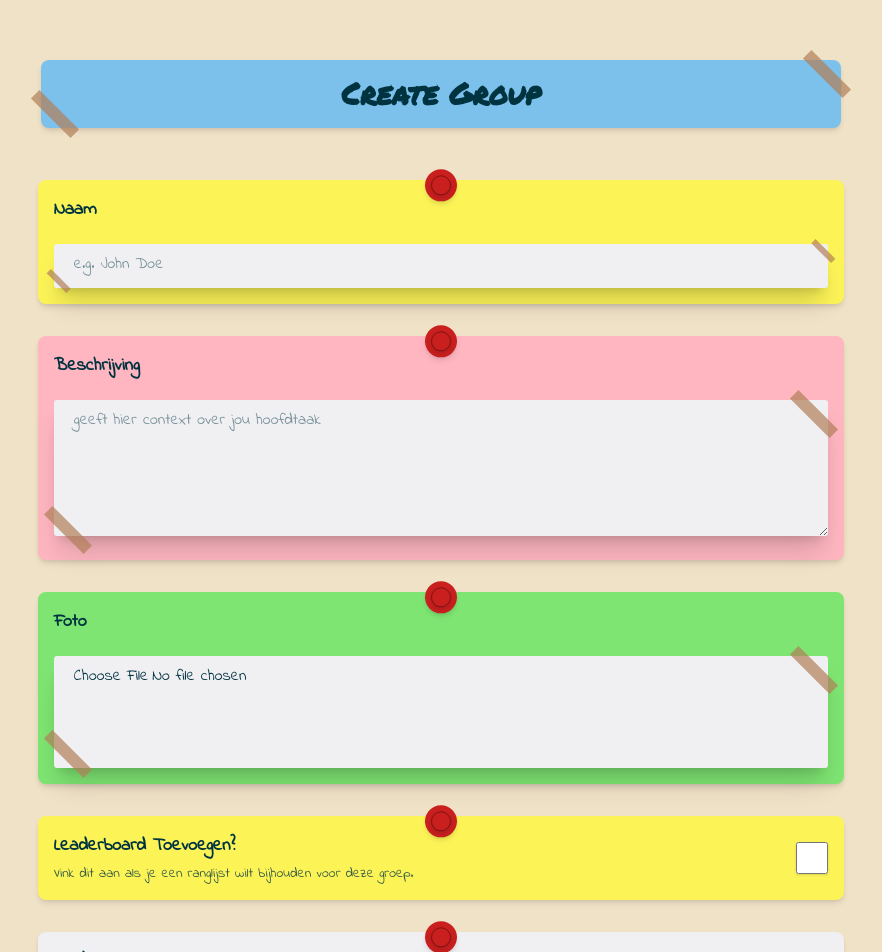
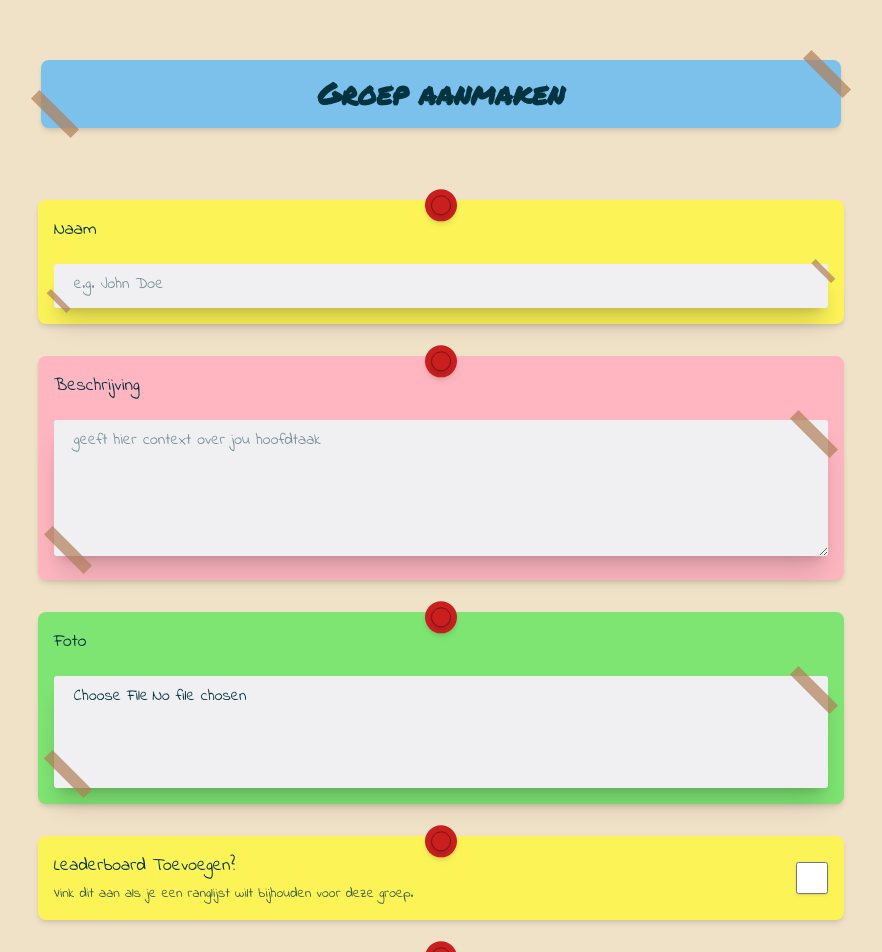
Before and after one commit to dingoskye/tle8-startup, a React (Vite) app in the folder front-end/: page /groupmaken in a window 1280 px wide. Shown: the top 952 px of the page, without its empty margins (199-1081 px from the left). Built offline with nearby package versions, Linux system fonts and the light colour scheme.

Commit message:
Rename CreateGroup component to create-group and update form labels for consistency code review angepast

```diff
--- a/front-end/src/App.jsx
+++ b/front-end/src/App.jsx
@@ -8,7 +8,7 @@ import GroupOverview from "@/pages/group-overview.jsx";
 import Welcome from "@/pages/welcome.jsx";
 import {ErrorPage} from "@/pages/Error.jsx";
 import GroupDetails from "@/pages/group-details.jsx";
-import CreateGroup from "@/pages/CreateGroup.jsx";
+import CreateGroup from "@/pages/create-group.jsx";
 
 function App() {
 
--- a/front-end/src/pages/CreateGroup.jsx
+++ b/front-end/src/pages/create-group.jsx
@@ -1,10 +1,11 @@
-import {useEffect, useState} from 'react';
+import {useEffect, useState, useRef} from 'react';
 import {Card} from "@/components/ui/cards.jsx";
 import Tape from "@/components/ui/tape.jsx";
 import Punaise from "@/components/ui/punaise.jsx";
+import { useApi } from "@/context/api-context.jsx";
+import { User } from 'lucide-react';
+// MOCK DATA: Acting as a temporary database for the frontend prototype.
 
-// MOCK DATA: Acting as a temporary database for the frontend prototype.
-// Once the backend is connected, this will be replaced by an API fetch call.
 const mockFriendsList = [
     {id: '1', name: 'John Doe'},
     {id: '2', name: 'Barry Berry'},
@@ -24,6 +25,8 @@ const CreateGroup = () => {
     const [errors, setErrors] = useState({});
     const [isSubmitting, setIsSubmitting] = useState(false);
     const [submitMessage, setSubmitMessage] = useState(null);
+    const { apiFetch } = useApi();
+    const plusButtonRef = useRef(null);
 
     const handleCreateGroup = async (e) => {
         e.preventDefault();
@@ -75,35 +78,28 @@ const CreateGroup = () => {
         setIsSubmitting(true);
 
         try {
-            // We append the selected members to the formData
-            // For a file upload (FormData), we need to send the members array properly.
-            // A common way is to send it as a JSON string.
             formData.append('members', JSON.stringify(selectedMembers.map(m => m.id)));
 
-            // Replace 'http://localhost:8080/api/groups' with your actual backend URL
-            const response = await fetch('http://127.0.0.1:8000', {
+            // 1. Use apiFetch instead of standard fetch.
+            // 2. Set the endpoint path
+            const data = await apiFetch('/api/group/create', {
                 method: 'POST',
-
                 body: formData,
             });
 
-            if (!response.ok) {
-                throw new Error(`HTTP error! status: ${response.status}`);
-            }
-
-            const data = await response.json();
+            // Handle success response
             console.log("Success:", data);
 
             // Clear form and show success
             e.target.reset();
             setSelectedMembers([]);
-            setSubmitMessage({type: 'success', text: 'Group created successfully!'});
+            setSubmitMessage({type: 'success', text: 'Groep succesvol aangemaakt!'});
 
         } catch (error) {
             console.error("Error submitting form:", error);
             setSubmitMessage({
                 type: 'error',
-                text: 'Failed to create group. Please check your connection and try again.'
+                text: 'Het aanmaken van de groep is mislukt. Controleer uw verbinding en probeer het opnieuw.'
             });
         } finally {
             setIsSubmitting(false);
@@ -111,14 +107,13 @@ const CreateGroup = () => {
     };
 
     return (
-        <main className="bg-background w-full min-h-screen flex flex-col pb-10">
-
+        <>
             {/* --- HEADER SECTION --- */}
             <header role="banner" className="text-center p-1 mt-10 mb-10 relative">
                 <div className="bg-primary w-[70%] mx-auto p-4 rounded-lg shadow-md relative">
                     <Tape variant="big-r"/>
                     <Tape variant="big-l"/>
-                    <h1 className="text-3xl font-bold font-headers">Create Group</h1>
+                    <h1 className="text-3xl font-bold font-headers">Groep aanmaken</h1>
                 </div>
             </header>
 
@@ -131,17 +126,17 @@ const CreateGroup = () => {
 
             <form className="flex flex-col items-center gap-6" onSubmit={handleCreateGroup}>
 
-                {/* --- NAAM SECTION --- */}
+                {/* --- NAME SECTION --- */}
                 <div className="w-[70%]">
                     <Card variant="tertiary">
-                        <label htmlFor="naam" className="block mb-2 font-bold text-lg">Naam</label>
+                        <label htmlFor="name" className="block mb-2 font-headings text-lg">Naam</label>
                         <div className="w-full relative">
 
                             <Tape variant="small-r"/>
                             <Tape variant="small-l"/>
 
                             <input
-                                id="naam"
+                                id="name"
                                 className="w-full bg-bg-white shadow-xl/15 rounded-[3px] pl-5 pt-2 pb-3"
                                 type="text"
                                 name="name"
@@ -152,16 +147,16 @@ const CreateGroup = () => {
                     </Card>
                 </div>
 
-                {/* --- BESCHRIJVING SECTION --- */}
+                {/* --- DESCRIPTION SECTION --- */}
                 <div className="w-[70%]">
                     <Card variant="quaternary">
-                        <label htmlFor="beschrijving" className="block mb-2 font-bold text-lg">Beschrijving</label>
+                        <label htmlFor="description" className="block mb-2 font-headings text-lg">Beschrijving</label>
 
                         <div className="relative">
                             <Tape variant="big-r"/>
                             <Tape variant="big-l"/>
                             <textarea
-                                id="beschrijving"
+                                id="description"
                                 className="w-full bg-bg-white shadow-xl/15 rounded-[3px] pl-5 pr-5 pt-2 pb-20"
                                 name="description"
                                 placeholder="geeft hier context over jou hoofdtaak"
@@ -173,18 +168,18 @@ const CreateGroup = () => {
                     </Card>
                 </div>
 
-                {/* --- FOTO SECTION --- */}
+                {/* --- PHOTO SECTION --- */}
                 <div className="w-[70%] ">
                     <Card variant="secondary">
 
-                        <label htmlFor="foto" className="block mb-2 font-bold text-lg">Foto</label>
+                        <label htmlFor="photo" className="block mb-2 font-headings text-lg">Foto</label>
                         <div className="relative">
                             <Tape variant="big-r"/>
                             <Tape variant="big-l"/>
                             <input
                                 className="w-full bg-bg-white shadow-xl/15 rounded-[3px] pl-5 pr-5 pt-2 pb-20 cursor-pointer"
                                 type="file"
-                                id="foto"
+                                id="photo"
                                 name="photo"
                                 accept="image/png, image/jpeg, image/webp"
                             />
@@ -198,7 +193,7 @@ const CreateGroup = () => {
                     <Card variant="tertiary">
                         <div className="flex items-center justify-between w-full">
                             <div>
-                                <label htmlFor="leaderboard" className="block font-bold text-lg cursor-pointer">
+                                <label htmlFor="leaderboard" className="block font-headings text-lg cursor-pointer">
                                     Leaderboard Toevoegen?
                                 </label>
                                 <p className="text-sm opacity-80 mt-1">
@@ -217,7 +212,7 @@ const CreateGroup = () => {
                     </Card>
                 </div>
 
-                {/* --- LEDEN (MEMBERS) SECTION --- */}
+                {/* --- MEMBERS SECTION --- */}
                 <div className="w-[70%]">
                     <Card variant="white">
                         <h2 className="block text-2xl font-bold mb-4">Leden:</h2>
@@ -233,31 +228,30 @@ const CreateGroup = () => {
                                      className="relative mt-4 bg-bg-white p-2 pt-4 rounded-sm shadow-md flex flex-col items-center shrink-0 w-24">
 
                                     {/* --- THE CLICKABLE PUNAISE --- */}
+
                                     <button
                                         type="button"
-                                        // This filters out the clicked member, effectively removing them from the array
                                         onClick={() => setSelectedMembers(selectedMembers.filter(m => m.id !== member.id))}
-                                        className="z-10 hover  cursor-pointer"
+                                         className="z-10 cursor-pointer rounded-full focus-visible:outline-none focus-visible:ring-4 focus-visible:ring-black hover:scale-110 transition-transform"
                                         aria-label={`Verwijder ${member.name}`}
                                         title="Verwijder lid"
                                     >
-
                                         <Punaise/>
                                     </button>
+
+                                    {/* Placeholder Avatar */}
+                                    <User className="w-10 h-10 mb-1 text-black bg-bg-white border-2 border-black rounded-full p-1" />
 
                                     <span
                                         className="text-xs mb-2 whitespace-nowrap overflow-hidden text-ellipsis w-full text-center font-bold">{member.name}
                                     </span>
-
-                                    {/* Placeholder Avatar */}
-                                    <div className="w-8 h-8 border-2 border-black rounded-full mb-1"></div>
-                                    <div className="w-12 h-6 border-2 border-black border-b-0 rounded-t-full"></div>
                                 </div>
                             ))}
 
                             {/* --- DROPDOWN MENU LOGIC --- */}
                             <div className="relative">
                                 <button
+                                    ref={plusButtonRef}
                                     type="button"
                                     aria-label="Voeg een lid toe"
                                     onClick={() => setIsMenuOpen(!isMenuOpen)}
@@ -278,6 +272,12 @@ const CreateGroup = () => {
                                                             setSelectedMembers([...selectedMembers, friend]);
                                                         }
                                                         setIsMenuOpen(false);
+
+                                                        setTimeout(() => {
+                                                            if (plusButtonRef.current) {
+                                                                plusButtonRef.current.focus();
+                                                            }
+                                                        }, 0);
                                                     }}
                                                 >
                                                     {friend.name}
@@ -298,7 +298,7 @@ const CreateGroup = () => {
                     {isSubmitting ? 'Bezig met aanmaken...' : 'Aanmaken'}
                 </button>
             </form>
-        </main>
+        </>
     );
 };
 
```
